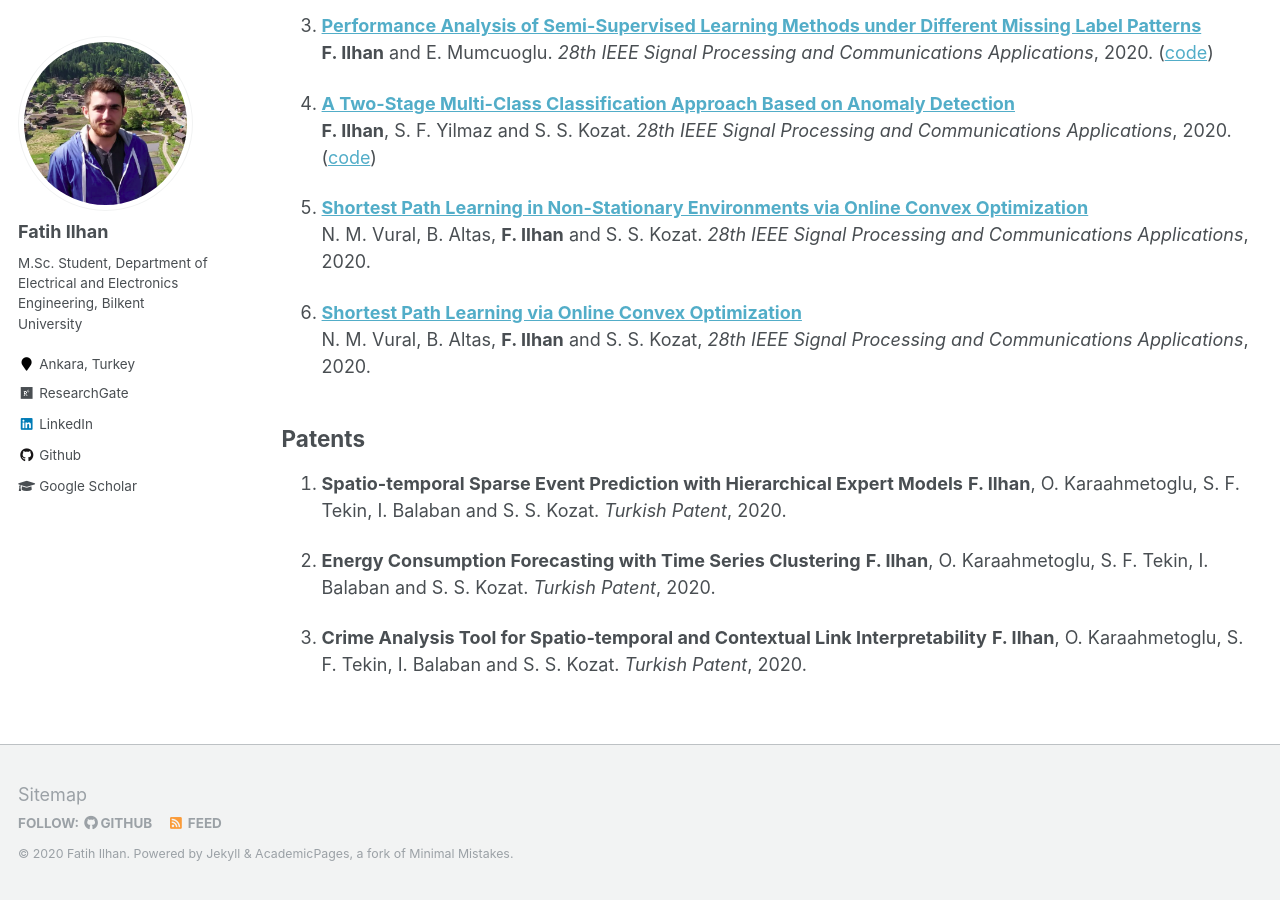
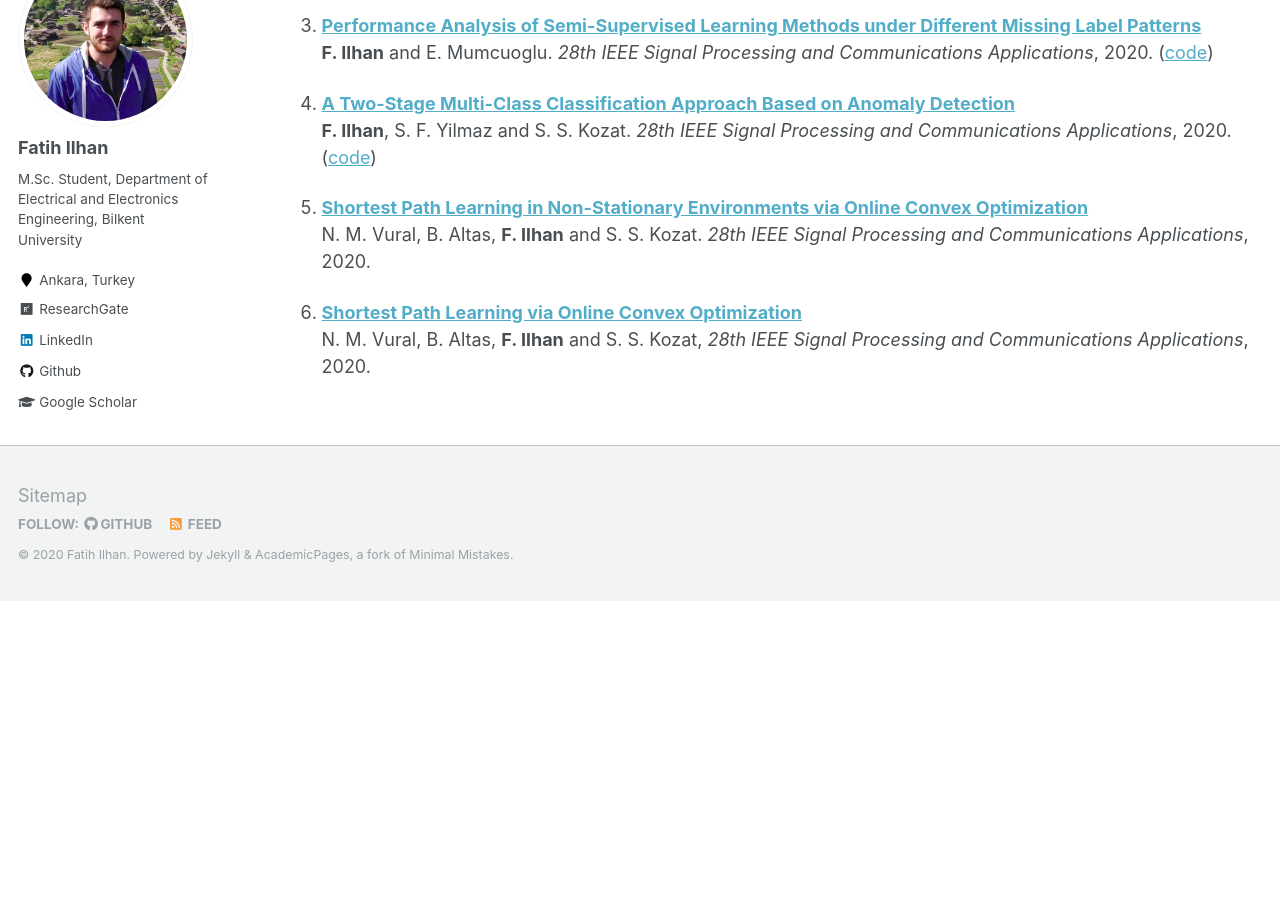
Before and after one commit to fatih-ilhan/fatih-ilhan.github.io, a Jekyll site: the page built from _pages/publications.md, in a window 1280 px wide and 900 px high, scrolled down 1867 px. Built offline with Jekyll 4.4.1, drawn with Linux system fonts in a browser that asks for light colours; after the commit the page ends 2468 px from its top, so only the background shows below that.

Commit message:
file update

```diff
--- a/_pages/publications.md
+++ b/_pages/publications.md
@@ -85,17 +85,18 @@ N. M. Vural, B. Altas, **F. Ilhan** and S. S. Kozat.
 N. M. Vural, B. Altas, **F. Ilhan** and S. S. Kozat,
 <i>28th IEEE Signal Processing and Communications Applications</i>, 2020.
 
-
+<!--
 ## Patents
 
-1. <b>Spatio-temporal Sparse Event Prediction with Hierarchical Expert Models</b>
+1. <b>[Spatio-temporal Sparse Event Prediction with Hierarchical Expert Models](http://fatih-ilhan.github.io/publications/HEM)</b><br>
 **F. Ilhan**, O. Karaahmetoglu, S. F. Tekin, I. Balaban and S. S. Kozat.
 <i>Turkish Patent</i>, 2020.
 
-2. <b>Energy Consumption Forecasting with Time Series Clustering</b>
+2. <b>[Energy Consumption Forecasting with Time Series Clustering](http://fatih-ilhan.github.io/publications/ECF)</b><br>
 **F. Ilhan**, O. Karaahmetoglu, S. F. Tekin, I. Balaban and S. S. Kozat.
 <i>Turkish Patent</i>, 2020.
 
-3. <b>Crime Analysis Tool for Spatio-temporal and Contextual Link Interpretability</b>
+3. <b>[Crime Analysis Tool for Spatio-temporal and Contextual Link Interpretability](http://fatih-ilhan.github.io/publications/CAT)</b><br>
 **F. Ilhan**, O. Karaahmetoglu, S. F. Tekin, I. Balaban and S. S. Kozat.
 <i>Turkish Patent</i>, 2020.
+-->
```
